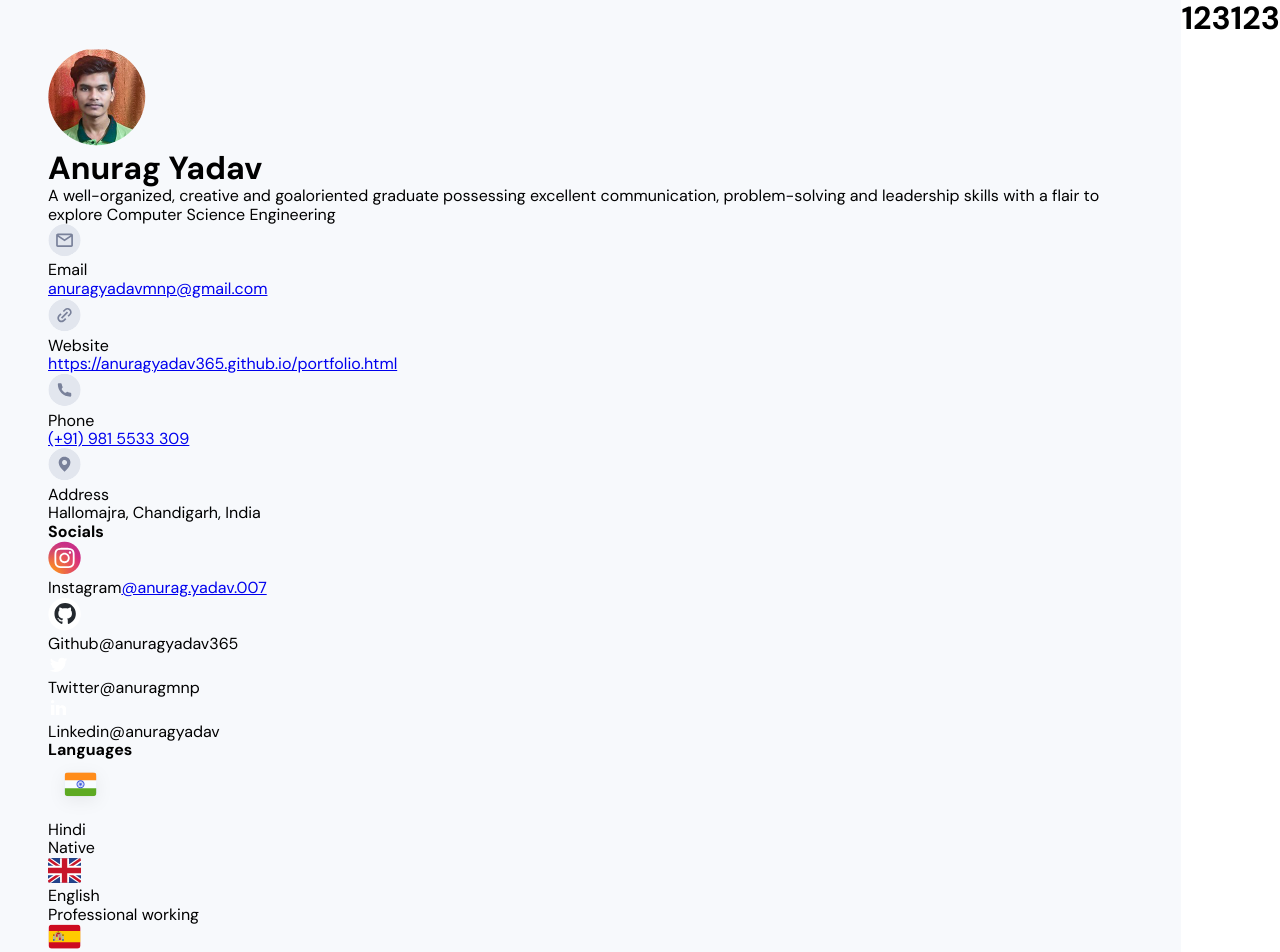
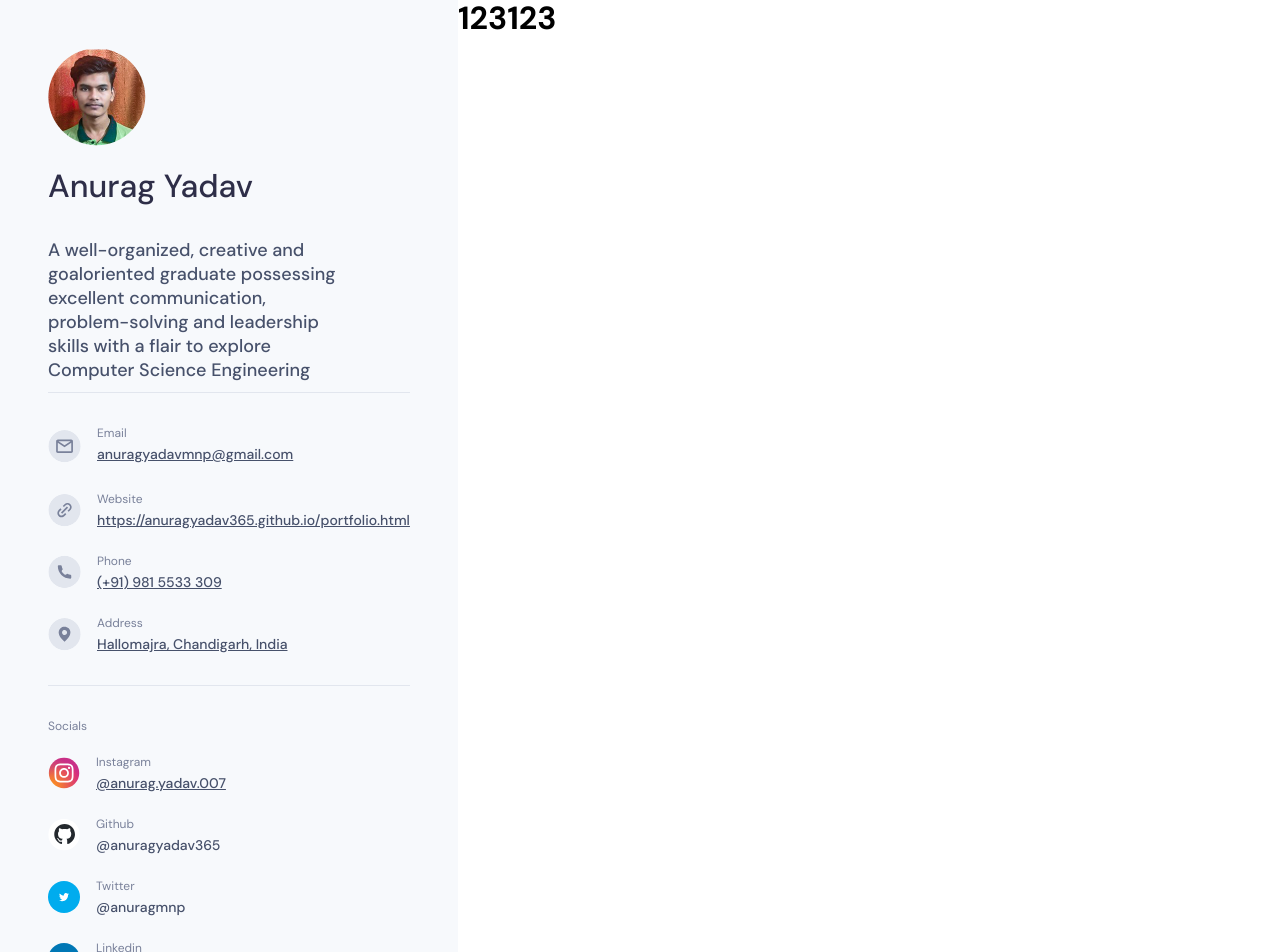
Before and after one commit to Vladislav-Chistyakov/About-Me, a Vue app in the folder vite-project/: page / in a window 1280 px wide. Shown: the top 952 px of the page. Built offline with nearby package versions, Linux system fonts and the light colour scheme.

Commit message:
написал стили для профиля

```diff
--- a/vite-project/src/components/Profile/index.vue
+++ b/vite-project/src/components/Profile/index.vue
@@ -15,14 +15,14 @@ export default {
         <h1 class="profile-info__heading">Anurag Yadav</h1>
       </div>
       <div class="profile-block__description description">
-        <span class="description__span">
+        <span class="description__span text-medium">
           A well-organized, creative and goaloriented graduate possessing excellent communication,
           problem-solving and leadership skills with a flair to explore Computer Science
           Engineering
         </span>
       </div>
 
-      <ul class="profile-block__contacts-list contacts-list">
+      <ul class="profile-block__contacts-list contacts-list border-block">
         <li class="contacts-list__item">
           <svg class="contacts-list__svg" width="33" height="33" viewBox="0 0 33 33" fill="none" xmlns="http://www.w3.org/2000/svg">
             <g clip-path="url(#clip0_7_41)">
@@ -36,8 +36,8 @@ export default {
             </defs>
           </svg>
           <div class="contacts-list__block-contact">
-            <p class="contacts-list__description">Email</p>
-            <a class="contacts-list__link" href="mailto:anuragyadavmnp@gmail.com">
+            <p class="contacts-list__description text-regular">Email</p>
+            <a class="contacts-list__link text-medium" href="mailto:anuragyadavmnp@gmail.com">
               anuragyadavmnp@gmail.com
             </a>
             <a></a>
@@ -56,9 +56,9 @@ export default {
               </clipPath>
             </defs>
           </svg>
-          <div class="contacts-list__block-contact">
+          <div class="contacts-list__block-contact text-regular">
             <p class="contacts-list__description">Website</p>
-            <a class="contacts-list__link" href="https://anuragyadav365.github.io/portfolio.html" target="_blank">
+            <a class="contacts-list__link text-medium" href="https://anuragyadav365.github.io/portfolio.html" target="_blank">
               https://anuragyadav365.github.io/portfolio.html
             </a>
           </div>
@@ -76,9 +76,9 @@ export default {
               </clipPath>
             </defs>
           </svg>
-          <div class="contacts-list__block-contact">
+          <div class="contacts-list__block-contact text-regular">
             <p class="contacts-list__description">Phone</p>
-            <a class="contacts-list__link" href="tel:+919815533309">(+91) 981 5533 309</a>
+            <a class="contacts-list__link text-medium" href="tel:+919815533309">(+91) 981 5533 309</a>
           </div>
         </li>
 
@@ -94,14 +94,14 @@ export default {
               </clipPath>
             </defs>
           </svg>
-          <div class="contacts-list__block-contact">
+          <div class="contacts-list__block-contact text-regular">
             <p class="contacts-list__description">Address</p>
-            <a class="contacts-list__link">Hallomajra, Chandigarh, India</a>
+            <a class="contacts-list__link text-medium" href="#">Hallomajra, Chandigarh, India</a>
           </div>
         </li>
       </ul>
-      <div class="profile-block__socials socials">
-        <h4 class="socials__heading">Socials</h4>
+      <div class="profile-block__socials socials border-block">
+        <h4 class="socials__heading text-regular">Socials</h4>
 
         <ul class="socials__list">
           <li class="socials__item">
@@ -121,8 +121,8 @@ export default {
               </defs>
             </svg>
             <div class="socials__block">
-              <span class="socials__span">Instagram</span>
-              <a class="socials__link" href="#">@anurag.yadav.007</a>
+              <span class="socials__span text-regular">Instagram</span>
+              <a class="socials__link text-medium" href="#">@anurag.yadav.007</a>
             </div>
           </li>
 
@@ -132,77 +132,58 @@ export default {
               <path d="M17.1421 5.05887C11.2408 5.05887 6.45454 9.84423 6.45454 15.7464C6.45454 20.4686 9.51653 24.4746 13.764 25.8881C14.2974 25.9869 14.4702 25.6556 14.4702 25.3742V23.3845C11.4973 24.0311 10.8783 22.1234 10.8783 22.1234C10.392 20.8881 9.6911 20.5594 9.6911 20.5594C8.7212 19.8959 9.76502 19.9101 9.76502 19.9101C10.8382 19.985 11.4029 21.0119 11.4029 21.0119C12.3559 22.6453 13.9029 22.1732 14.513 21.8998C14.6083 21.2096 14.8853 20.7375 15.1916 20.4712C12.8181 20.1996 10.3226 19.2831 10.3226 15.1889C10.3226 14.0213 10.7403 13.0683 11.4234 12.3202C11.3129 12.0503 10.9469 10.9629 11.5276 9.49154C11.5276 9.49154 12.4253 9.20476 14.4676 10.587C15.3199 10.3501 16.2337 10.2317 17.1421 10.2272C18.0506 10.2317 18.9652 10.3501 19.8194 10.587C21.8598 9.20476 22.7558 9.49154 22.7558 9.49154C23.3373 10.9638 22.9713 12.0512 22.8609 12.3202C23.5466 13.0683 23.9608 14.0222 23.9608 15.1889C23.9608 19.2938 21.4608 20.1978 19.081 20.4623C19.464 20.7937 19.814 21.4438 19.814 22.4413V25.3742C19.814 25.6583 19.985 25.9923 20.5274 25.8872C24.7713 24.472 27.8297 20.4668 27.8297 15.7464C27.8297 9.84423 23.0443 5.05887 17.1421 5.05887Z" fill="#24292E"/>
             </svg>
             <div class="socials__block">
-              <span class="socials__span">Github</span>
-              <a class="socials__link">@anuragyadav365</a>
+              <span class="socials__span text-regular">Github</span>
+              <a class="socials__link text-medium">@anuragyadav365</a>
             </div>
           </li>
 
           <li class="socials__item">
-            <svg class="socials__svg" width="21" height="21" viewBox="0 0 21 21" fill="none" xmlns="http://www.w3.org/2000/svg">
+            <svg class="socials__svg twitter" width="21" height="21" viewBox="0 0 21 21" fill="none" xmlns="http://www.w3.org/2000/svg">
               <path d="M17.2573 5.88958C18.0106 5.43923 18.5743 4.7301 18.843 3.8946C18.1352 4.3146 17.3607 4.61047 16.5531 4.7694C15.4334 3.58495 13.6594 3.29671 12.2223 4.06574C10.7852 4.83477 10.0408 6.47067 10.4051 8.05936C7.50558 7.91379 4.80416 6.54414 2.97307 4.29124C2.01746 5.93952 2.5058 8.04657 4.08906 9.10643C3.51653 9.08803 2.95671 8.93302 2.45626 8.65433C2.45626 8.66945 2.45626 8.68458 2.45626 8.69971C2.45659 10.4167 3.66667 11.8956 5.34958 12.2359C4.81853 12.3804 4.2615 12.4016 3.72098 12.2981C4.19427 13.7664 5.54752 14.7723 7.08994 14.8023C5.81247 15.805 4.23484 16.3487 2.61088 16.346C2.32304 16.3464 2.03542 16.3299 1.74953 16.2965C3.39862 17.3562 5.31795 17.9186 7.27818 17.9166C10.0053 17.9354 12.6262 16.8602 14.5545 14.9317C16.4829 13.0032 17.5578 10.3823 17.5388 7.65515C17.5388 7.49885 17.5352 7.34338 17.5279 7.18876C18.2342 6.67833 18.8437 6.04601 19.3279 5.32151C18.6699 5.61316 17.972 5.80464 17.2573 5.88958Z" fill="white"/>
             </svg>
             <div class="socials__block">
-              <span class="socials__span">Twitter</span>
-              <a class="socials__link">@anuragmnp</a>
+              <span class="socials__span text-regular">Twitter</span>
+              <a class="socials__link text-medium">@anuragmnp</a>
             </div>
           </li>
 
           <li class="socials__item">
-            <svg class="socials__svg" width="21" height="21" viewBox="0 0 21 21" fill="none" xmlns="http://www.w3.org/2000/svg">
+            <svg class="socials__svg linkedin" width="21" height="21" viewBox="0 0 21 21" fill="none" xmlns="http://www.w3.org/2000/svg">
               <path d="M11.3791 18.1186H8.01767V8.03446H11.3791V9.71515C12.0956 8.80359 13.1821 8.26015 14.3413 8.23362C16.4259 8.24519 18.1079 9.94153 18.1019 12.0261V18.1186H14.7405V12.4463C14.606 11.5073 13.8007 10.8106 12.8522 10.8126C12.4373 10.8258 12.0457 11.0074 11.7677 11.3157C11.4897 11.624 11.3494 12.0322 11.3791 12.4463V18.1186ZM6.33698 18.1186H2.97559V8.03446H6.33698V18.1186ZM4.65628 6.35376C3.72806 6.35376 2.97559 5.60129 2.97559 4.67307C2.97559 3.74484 3.72806 2.99237 4.65628 2.99237C5.5845 2.99237 6.33698 3.74484 6.33698 4.67307C6.33698 5.11881 6.1599 5.54631 5.84471 5.8615C5.52952 6.17669 5.10203 6.35376 4.65628 6.35376Z" fill="white"/>
             </svg>
             <div class="socials__block">
-              <span class="socials__span">Linkedin</span>
-              <a class="socials__link">@anuragyadav</a>
+              <span class="socials__span text-regular">Linkedin</span>
+              <a class="socials__link text-medium">@anuragyadav</a>
             </div>
           </li>
         </ul>
       </div>
 
-      <div class="profile-block__learning learning">
-        <h4 class="learning__heading">Languages</h4>
+      <div class="profile-block__learning learning border-block">
+        <h4 class="learning__heading text-regular">Languages</h4>
         <ul class="learning__list">
           <li class="learning__item">
-            <svg class="learning__svg" width="65" height="57" viewBox="0 0 65 57" fill="none" xmlns="http://www.w3.org/2000/svg">
-              <g filter="url(#filter0_d_7_108)">
-                <g clip-path="url(#clip0_7_108)">
-                  <rect x="16.404" y="12.2037" width="32.2694" height="24.202" fill="#E1E7FE"/>
-                  <mask id="mask0_7_108" style="mask-type:luminance" maskUnits="userSpaceOnUse" x="16" y="12" width="33" height="25">
-                    <rect x="16.404" y="12.2037" width="32.2694" height="24.202" fill="white"/>
-                  </mask>
-                  <g mask="url(#mask0_7_108)">
-                    <path fill-rule="evenodd" clip-rule="evenodd" d="M16.404 12.2037V36.4057H48.6734V12.2037H16.404Z" fill="#F7FCFF"/>
-                    <mask id="mask1_7_108" style="mask-type:luminance" maskUnits="userSpaceOnUse" x="16" y="12" width="33" height="25">
-                      <path fill-rule="evenodd" clip-rule="evenodd" d="M16.404 12.2037V36.4057H48.6734V12.2037H16.404Z" fill="white"/>
-                    </mask>
-                    <g mask="url(#mask1_7_108)">
-                      <path fill-rule="evenodd" clip-rule="evenodd" d="M16.404 12.2037V20.271H48.6734V12.2037H16.404Z" fill="#FF8C1A"/>
-                      <path fill-rule="evenodd" clip-rule="evenodd" d="M16.404 28.3384V36.4057H48.6734V28.3384H16.404Z" fill="#5EAA22"/>
-                      <path fill-rule="evenodd" clip-rule="evenodd" d="M28.5051 24.3047C28.5051 26.5324 30.311 28.3383 32.5387 28.3383C34.7665 28.3383 36.5724 26.5324 36.5724 24.3047C36.5724 22.0769 34.7665 20.271 32.5387 20.271C30.311 20.271 28.5051 22.0769 28.5051 24.3047ZM35.564 24.3047C35.564 25.9755 34.2095 27.3299 32.5387 27.3299C30.8679 27.3299 29.5135 25.9755 29.5135 24.3047C29.5135 22.6339 30.8679 21.2794 32.5387 21.2794C34.2095 21.2794 35.564 22.6339 35.564 24.3047Z" fill="#3D58DB"/>
-                      <path fill-rule="evenodd" clip-rule="evenodd" d="M32.5332 25.1726L31.6922 28.2722L32.1847 25.0985L30.1557 27.5881L31.8964 24.8891L29.0303 26.3382L31.7183 24.5806L28.5105 24.7386L31.6811 24.2262L28.6863 23.0659L31.7912 23.8874L29.5273 21.6093L32.0296 23.6226L30.888 20.6207L32.355 23.4777L32.5332 20.271L32.7113 23.4777L34.1784 20.6207L33.0368 23.6226L35.5391 21.6093L33.2752 23.8874L36.38 23.0659L33.3853 24.2262L36.5558 24.7386L33.3481 24.5806L36.0361 26.3382L33.1699 24.8891L34.9107 27.5881L32.8817 25.0985L33.3741 28.2722L32.5332 25.1726Z" fill="#3D58DB"/>
-                    </g>
-                  </g>
+            <svg class="learning__svg" width="33" height="25" viewBox="0 0 33 25" fill="none" xmlns="http://www.w3.org/2000/svg">
+              <mask id="mask0_7_110" style="mask-type:luminance" maskUnits="userSpaceOnUse" x="0" y="0" width="33" height="25">
+                <rect x="0.404037" y="0.203674" width="32.2694" height="24.202" fill="white"/>
+              </mask>
+              <g mask="url(#mask0_7_110)">
+                <path fill-rule="evenodd" clip-rule="evenodd" d="M0.404037 0.203674V24.4057H32.6734V0.203674H0.404037Z" fill="#F7FCFF"/>
+                <mask id="mask1_7_110" style="mask-type:luminance" maskUnits="userSpaceOnUse" x="0" y="0" width="33" height="25">
+                  <path fill-rule="evenodd" clip-rule="evenodd" d="M0.404037 0.203674V24.4057H32.6734V0.203674H0.404037Z" fill="white"/>
+                </mask>
+                <g mask="url(#mask1_7_110)">
+                  <path fill-rule="evenodd" clip-rule="evenodd" d="M0.404037 0.203674V8.27101H32.6734V0.203674H0.404037Z" fill="#FF8C1A"/>
+                  <path fill-rule="evenodd" clip-rule="evenodd" d="M0.404037 16.3384V24.4057H32.6734V16.3384H0.404037Z" fill="#5EAA22"/>
+                  <path fill-rule="evenodd" clip-rule="evenodd" d="M12.5051 12.3047C12.5051 14.5324 14.311 16.3383 16.5387 16.3383C18.7665 16.3383 20.5724 14.5324 20.5724 12.3047C20.5724 10.0769 18.7665 8.271 16.5387 8.271C14.311 8.271 12.5051 10.0769 12.5051 12.3047ZM19.564 12.3047C19.564 13.9755 18.2095 15.3299 16.5387 15.3299C14.8679 15.3299 13.5135 13.9755 13.5135 12.3047C13.5135 10.6339 14.8679 9.27944 16.5387 9.27944C18.2095 9.27944 19.564 10.6339 19.564 12.3047Z" fill="#3D58DB"/>
+                  <path fill-rule="evenodd" clip-rule="evenodd" d="M16.5332 13.1726L15.6922 16.2722L16.1847 13.0985L14.1557 15.5881L15.8964 12.8891L13.0303 14.3382L15.7183 12.5806L12.5105 12.7386L15.6811 12.2262L12.6863 11.0659L15.7912 11.8874L13.5273 9.6093L16.0296 11.6226L14.888 8.62069L16.355 11.4777L16.5332 8.271L16.7113 11.4777L18.1784 8.62069L17.0368 11.6226L19.5391 9.6093L17.2752 11.8874L20.38 11.0659L17.3853 12.2262L20.5558 12.7386L17.3481 12.5806L20.0361 14.3382L17.1699 12.8891L18.9107 15.5881L16.8817 13.0985L17.3741 16.2722L16.5332 13.1726Z" fill="#3D58DB"/>
                 </g>
               </g>
-              <defs>
-                <filter id="filter0_d_7_108" x="0.269358" y="0.102664" width="64.5387" height="56.4714" filterUnits="userSpaceOnUse" color-interpolation-filters="sRGB">
-                  <feFlood flood-opacity="0" result="BackgroundImageFix"/>
-                  <feColorMatrix in="SourceAlpha" type="matrix" values="0 0 0 0 0 0 0 0 0 0 0 0 0 0 0 0 0 0 127 0" result="hardAlpha"/>
-                  <feOffset dy="4.03367"/>
-                  <feGaussianBlur stdDeviation="8.06734"/>
-                  <feColorMatrix type="matrix" values="0 0 0 0 0 0 0 0 0 0 0 0 0 0 0 0 0 0 0.06 0"/>
-                  <feBlend mode="normal" in2="BackgroundImageFix" result="effect1_dropShadow_7_108"/>
-                  <feBlend mode="normal" in="SourceGraphic" in2="effect1_dropShadow_7_108" result="shape"/>
-                </filter>
-                <clipPath id="clip0_7_108">
-                  <rect x="16.404" y="12.2037" width="32.2694" height="24.202" rx="4.03367" fill="white"/>
-                </clipPath>
-              </defs>
             </svg>
 
             <div class="learning__block">
-              <span class="learning__span">Hindi</span>
-              <p class="learning__description">Native</p>
+              <span class="learning__span text-medium">Hindi</span>
+              <p class="learning__description text-regular">Native</p>
             </div>
           </li>
 
@@ -231,8 +212,8 @@ export default {
             </svg>
 
             <div class="learning__block">
-              <span class="learning__span">English</span>
-              <p class="learning__description">Professional working</p>
+              <span class="learning__span text-medium">English</span>
+              <p class="learning__description text-regular">Professional working</p>
             </div>
           </li>
 
@@ -264,15 +245,15 @@ export default {
             </svg>
 
             <div class="learning__block">
-              <span class="learning__span">Spanish</span>
-              <p class="learning__description">Elementary</p>
+              <span class="learning__span text-medium">Spanish</span>
+              <p class="learning__description text-regular">Elementary</p>
             </div>
           </li>
         </ul>
       </div>
 
       <div class="profile-block__hobbies hobbies">
-        <h4 class="hobbies__heading">Hobbies & Interests</h4>
+        <h4 class="hobbies__heading text-regular">Hobbies & Interests</h4>
 
         <ul class="hobbies__list">
           <li class="hobbies__item">
@@ -280,7 +261,7 @@ export default {
               <circle cx="17.5471" cy="17.2727" r="12.8573" stroke="black" stroke-width="2.85718" stroke-linecap="round" stroke-linejoin="round"/>
               <path d="M13.9757 21.6396V12.9057C13.9757 11.7437 15.2891 11.0678 16.2346 11.7432L22.3483 16.1102C23.146 16.6799 23.146 17.8654 22.3483 18.4351L16.2346 22.8021C15.2891 23.4775 13.9757 22.8016 13.9757 21.6396Z" stroke="black" stroke-width="2.85718" stroke-linecap="round" stroke-linejoin="round"/>
             </svg>
-            <p class="hobbies__description">Gaming</p>
+            <p class="hobbies__description text-medium">Gaming</p>
           </li>
 
           <li class="hobbies__item">
@@ -289,7 +270,7 @@ export default {
               <path d="M18.9757 4.90491C18.4785 5.32333 18.0306 5.81712 17.6495 6.38286C15.4455 9.65469 16.3111 14.0937 19.583 16.2978C19.8412 16.4717 20.1068 16.6266 20.3779 16.7626C23.2614 18.2095 24.3623 16.2594 25.9235 17.3111C26.9362 17.9933 27.2042 19.3673 26.522 20.38C25.8071 21.4413 24.69 21.9793 24.8833 23.7176C24.9924 24.6987 25.5951 25.5442 26.3761 26.2651" stroke="black" stroke-width="2.85718" stroke-linecap="round" stroke-linejoin="round"/>
               <path d="M6.11839 13.8078C7.66396 14.1839 9.09415 15.0761 10.127 16.4448C11.228 17.9038 11.6844 19.6484 11.544 21.337C11.4696 22.2313 12.0528 23.134 12.8033 23.626C13.166 23.8637 13.4945 24.1668 13.7707 24.5328C14.9936 26.1534 14.7496 28.4237 13.2613 29.7519" stroke="black" stroke-width="2.85718" stroke-linecap="round" stroke-linejoin="round"/>
             </svg>
-            <p class="hobbies__description">Travelling</p>
+            <p class="hobbies__description text-medium">Travelling</p>
           </li>
 
           <li class="hobbies__item">
@@ -297,7 +278,7 @@ export default {
               <path d="M6.11839 25.2573C6.11839 22.8904 8.0372 20.9716 10.4042 20.9716V20.9716C12.7711 20.9716 14.6899 22.8904 14.6899 25.2573V25.2573C14.6899 27.6243 12.7711 29.5431 10.4042 29.5431H6.68538C6.37224 29.5431 6.11839 29.2893 6.11839 28.9761V27.4002V25.2573V25.2573Z" stroke="black" stroke-width="2.85718" stroke-linecap="round" stroke-linejoin="round"/>
               <path d="M11.8328 20.6204L22.6755 8.57291C23.7706 7.35616 25.662 7.30642 26.8196 8.46394L27.0086 8.65297L27.1976 8.842C28.3551 9.99952 28.3054 11.891 27.0887 12.9861L15.0412 23.8288" stroke="black" stroke-width="2.85718" stroke-linecap="round" stroke-linejoin="round"/>
             </svg>
-            <p class="hobbies__description">Sketching/Graffitti</p>
+            <p class="hobbies__description text-medium">Sketching/Graffitti</p>
           </li>
 
           <li class="hobbies__item">
@@ -307,7 +288,7 @@ export default {
               <path d="M21.8329 20.3925H28.9759" stroke="black" stroke-width="2.85718" stroke-linecap="round" stroke-linejoin="round"/>
               <path d="M21.5745 20.4297C21.2728 21.2586 20.7227 21.9742 19.9992 22.4789C19.2758 22.9835 18.4143 23.2527 17.5322 23.2496C16.6501 23.2465 15.7905 22.9714 15.0706 22.4617C14.3507 21.9519 13.8056 21.2325 13.5097 20.4015" stroke="black" stroke-width="2.85718" stroke-linecap="round" stroke-linejoin="round"/>
             </svg>
-            <p class="hobbies__description">Blogging</p>
+            <p class="hobbies__description text-medium">Blogging</p>
           </li>
         </ul>
       </div>
@@ -316,6 +297,26 @@ export default {
 </template>
 
 <style scoped>
+  .text-regular {
+    color: #79819A;
+    font-size: 12px;
+    line-height: 16px;
+    font-weight: 400;
+  }
+
+  .text-medium {
+    color: #47516B;
+    font-size: 14px;
+    line-height: 18px;
+    font-weight: 500;
+  }
+
+  .border-block {
+    border-top: 1px solid #E2E6EE;
+    padding-top: 32px;
+    margin-bottom: 32px;
+  }
+
   .profile-block {
     min-width: 364px;
     background: #F7F9FC;
@@ -323,26 +324,50 @@ export default {
       padding: 48px;
 
       .profile-info {
+        margin-bottom: 32px;
+
         .profile-info__img {
+          margin-bottom: 16px;
         }
 
         .profile-info__heading {
+          line-height: 40px;
+          font-size: 32px;
+          font-weight: 500;
+          color: #2E2E48;
         }
       }
 
       .description {
+        margin-bottom: 10px;
+        max-width: 300px;
         .description__span {
+          display: block;
+          line-height: 24px;
+          font-size: 18px;
         }
       }
 
       .contacts-list {
+        display: flex;
+        flex-direction: column;
+        gap: 24px;
+        margin-bottom: 32px;
+
         .contacts-list__item {
+          display: flex;
+          flex-direction: row;
+          gap: 16px;
+          align-items: center;
         }
 
         .contacts-list__svg {
         }
 
         .contacts-list__block-contact {
+          display: flex;
+          flex-direction: column;
+          gap: 4px;
         }
 
         .contacts-list__description {
@@ -353,19 +378,47 @@ export default {
       }
 
       .socials {
+        margin-bottom: 32px;
+
         .socials__heading {
+          margin-bottom: 20px;
         }
 
         .socials__list {
+          display: flex;
+          flex-direction: column;
+          gap: 24px;
         }
 
         .socials__item {
+          display: flex;
+          flex-direction: row;
+          gap: 16px;
+          align-items: center;
+        }
+
+        .twitter {
+          background: #00ACEE;
+          padding: 10px;
+          border-radius: 100%;
+        }
+        .linkedin {
+
+          background: #0077B5;
+          padding: 10px;
+          border-radius: 100%;
         }
 
         .socials__svg {
+          width: 32px;
+          height: 32px;
         }
 
+
         .socials__block {
+          display: flex;
+          flex-direction: column;
+          gap: 4px;
         }
 
         .socials__span {
@@ -376,19 +429,32 @@ export default {
       }
 
       .learning {
+        margin-bottom: 32px;
+
         .learning__heading {
+          margin-bottom: 20px;
         }
 
         .learning__list {
+          display: flex;
+          flex-direction: column;
+          gap: 24px;
         }
 
         .learning__item {
+          display: flex;
+          flex-direction: row;
+          gap: 16px;
+          align-items: center;
         }
 
         .learning__svg {
         }
 
         .learning__block {
+          display: flex;
+          flex-direction: column;
+          gap: 4px;
         }
 
         .learning__span {
@@ -399,13 +465,22 @@ export default {
       }
 
       .hobbies {
+
         .hobbies__heading {
+          margin-bottom: 16px;
         }
 
         .hobbies__list {
+          display: flex;
+          flex-direction: column;
+          gap: 24px;
         }
 
         .hobbies__item {
+          display: flex;
+          flex-direction: row;
+          gap: 16px;
+          align-items: center;
         }
 
         .hobbies__svg {
```
